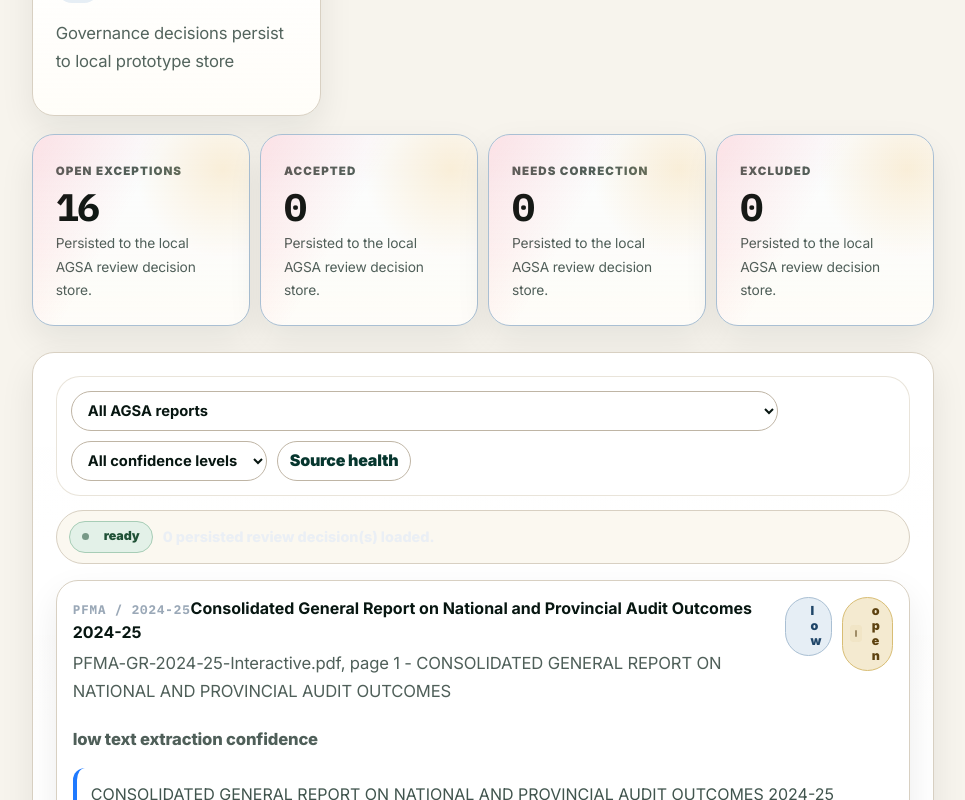
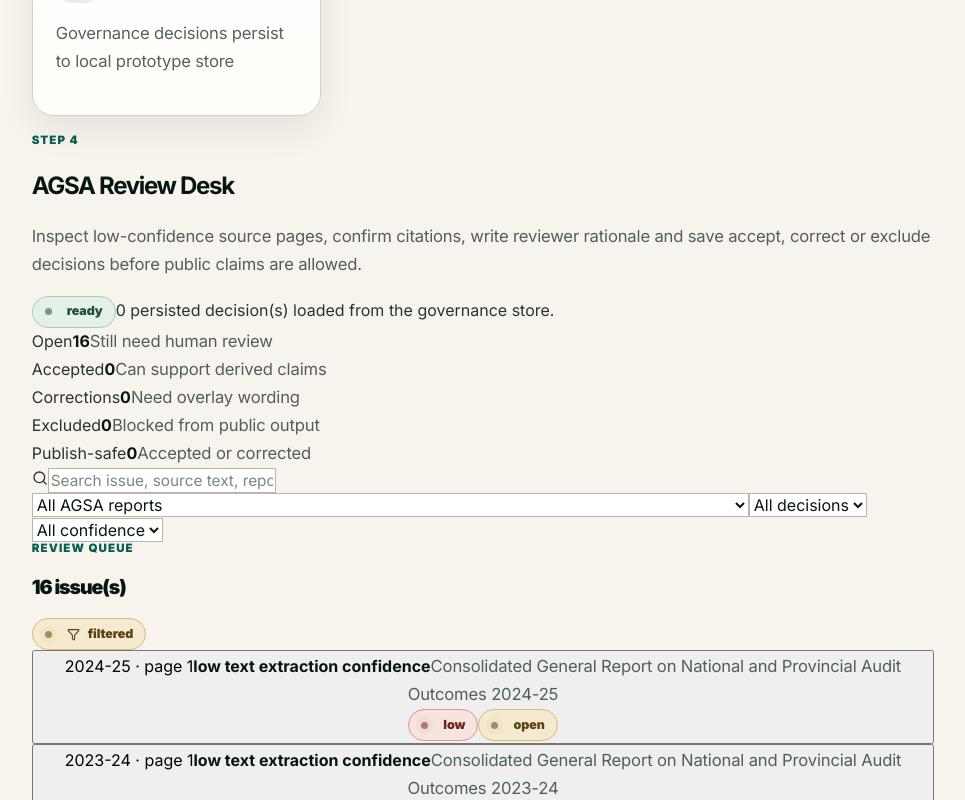
Before and after one commit to Mthaa77/MuniAccountability, a Next.js app: page /admin/agsa-review in a window 1280 px wide. Shown: the part 1540-2340 px from the top of the page, without its empty margins (315-1280 px from the left). Built offline with nearby package versions, Linux system fonts and the light colour scheme.

Commit message:
Mount premium AGSA Review Desk

```diff
--- a/app/admin/agsa-review/page.tsx
+++ b/app/admin/agsa-review/page.tsx
@@ -1,5 +1,5 @@
 import { AlertTriangle, FileSearch, ShieldCheck, WandSparkles } from "lucide-react";
-import { AgsaExtractionReview } from "@/components/interactive";
+import { AgsaReviewDesk } from "@/components/atlas/agsa-review-desk";
 import { AtlasEvidenceChip, AtlasHero, AtlasMetricTile, AtlasStatusPill } from "@/components/atlas/foundation";
 import { extractionIssues } from "@/lib/pilot-data";
 
@@ -31,7 +31,7 @@
         <AtlasMetricTile title="Mode" value="Local" note="Governance decisions persist to local prototype store" tone="blue" icon={WandSparkles} />
       </section>
 
-      <AgsaExtractionReview />
+      <AgsaReviewDesk />
     </div>
   );
 }
```
